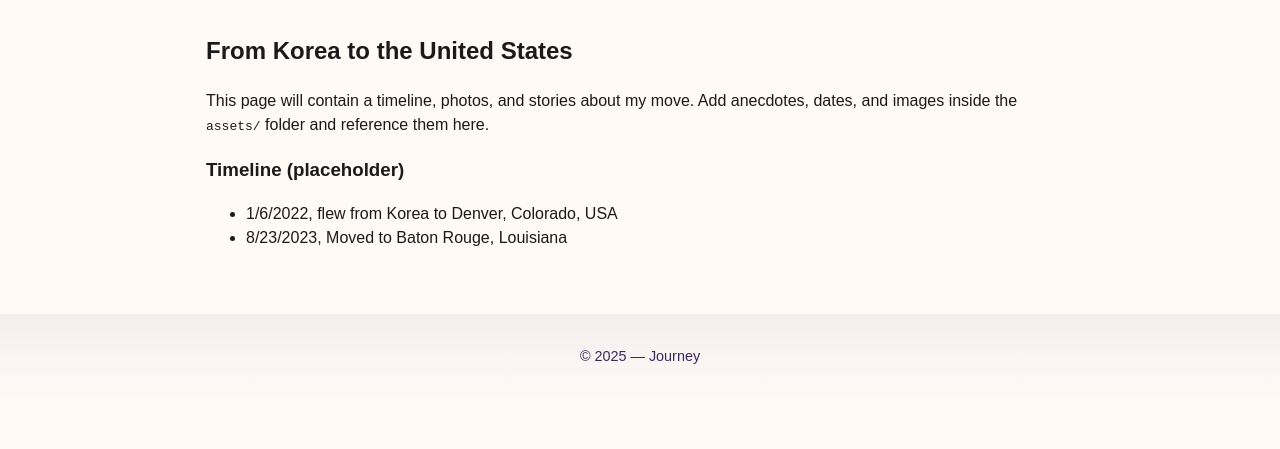
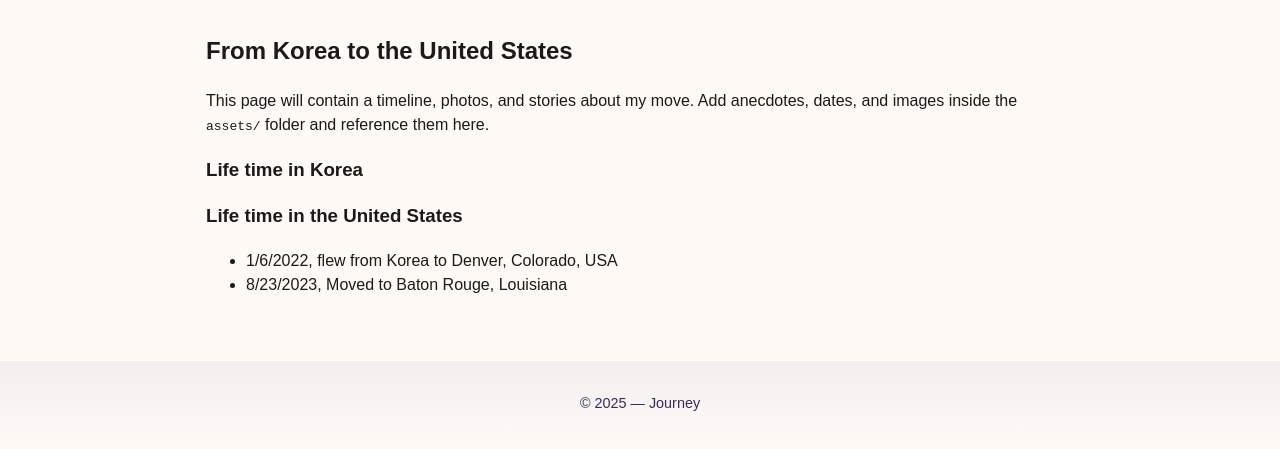
Before and after one commit to Younghyun06/Website, a plain HTML site: page journey.html in a window 1280 px wide. Shown: the part 65-514 px from the top of the page. Drawn offline with Linux system fonts and the light colour scheme.

Commit message:
Journey updated

```diff
--- a/journey.html
+++ b/journey.html
@@ -22,7 +22,8 @@
     <h2>From Korea to the United States</h2>
     <p>This page will contain a timeline, photos, and stories about my move. Add anecdotes, dates, and images inside the <code>assets/</code> folder and reference them here.</p>
     <section>
-      <h3>Timeline (placeholder)</h3>
+      <h3>Life time in Korea</h3>
+      <h3>Life time in the United States</h3>
       <ul>
         <li>1/6/2022, flew from Korea to Denver, Colorado, USA</li>
         <li>8/23/2023, Moved to Baton Rouge, Louisiana</li>
```
